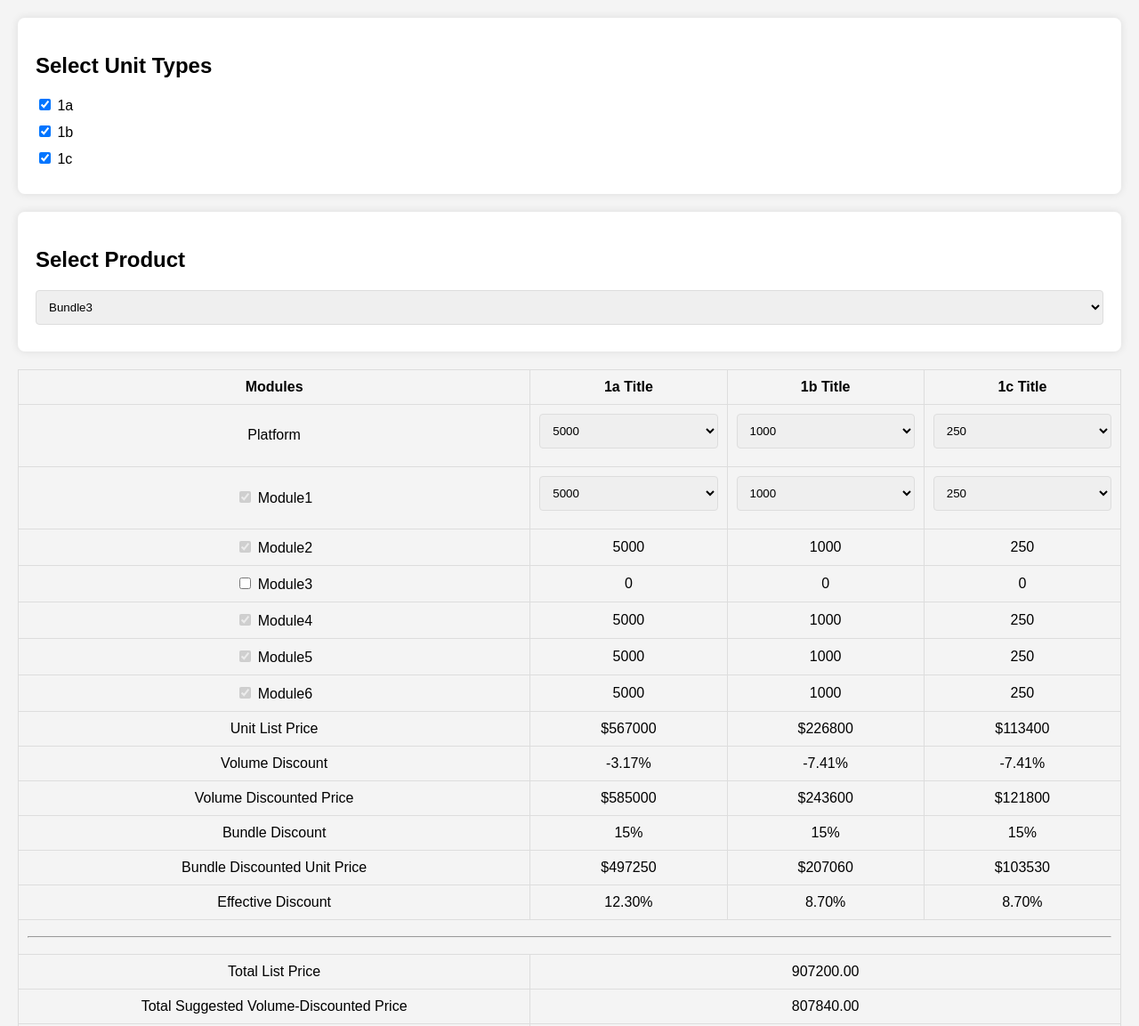
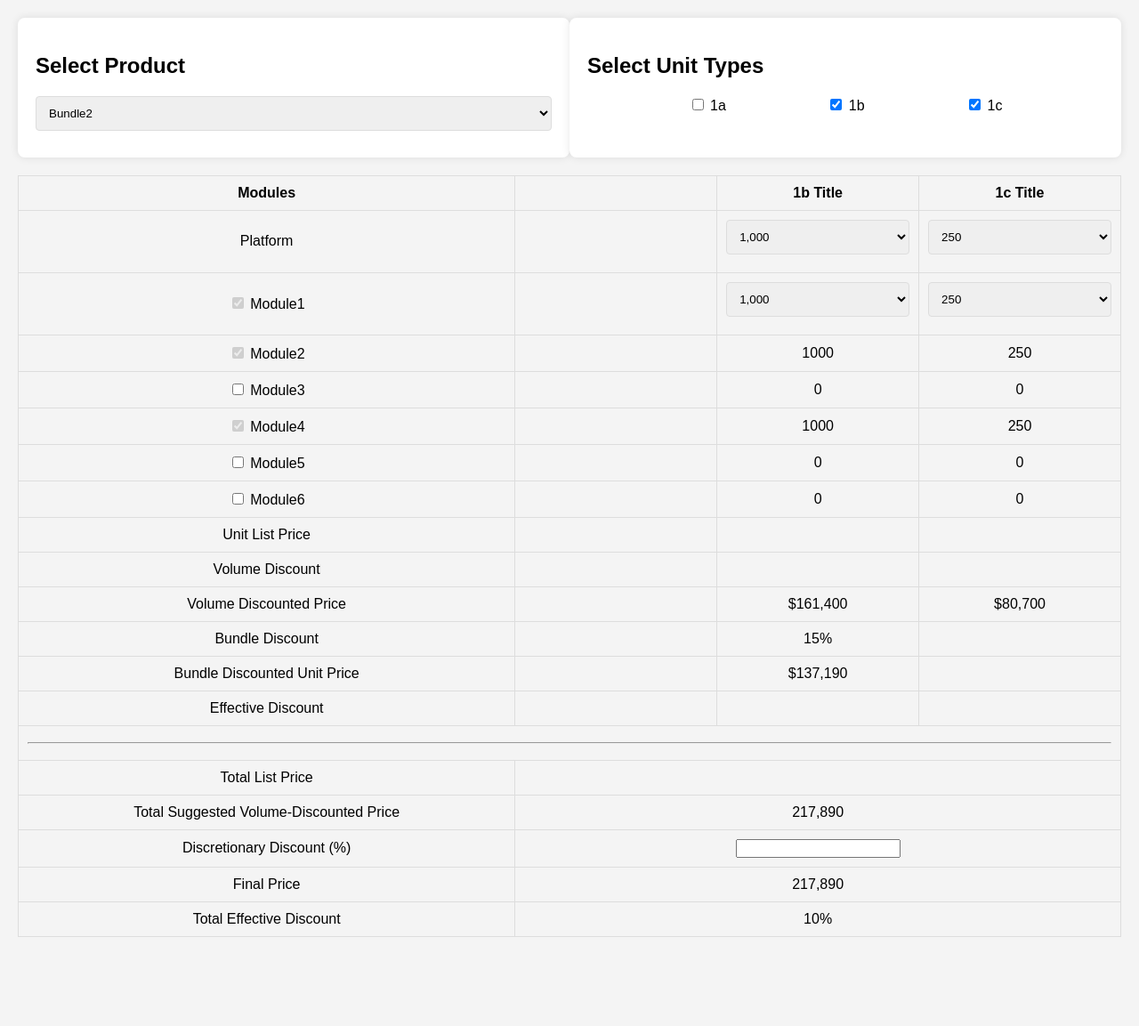
Before and after one commit to bmburhan22/PriceCalc, a plain HTML site: page index.html in a window 1280 px wide. Shown: the top 1153 px of the page at 89% size. After the commit the page ends 1073 px from the top, so only its background shows below. Drawn offline with Linux system fonts and the light colour scheme.

Commit message:
17/07/24

```diff
--- a/index.html
+++ b/index.html
@@ -22,6 +22,7 @@
         .dropdown,
         .checkboxes,
         .unit-row {
+            flex: 1;
             background-color: #fff;
             padding: 20px;
             border-radius: 8px;
@@ -62,31 +63,42 @@
         }
 
         .hidden {
-            display: none;
+            visibility: hidden;
+        }
+
+        .row {
+            display: flex;
+            flex-direction: row;
+            justify-content: space-evenly;
         }
     </style>
 </head>
 
 <body>
     <div class="container">
-        <div class="checkboxes">
-            <h2>Select Unit Types</h2>
-            <label><input type="checkbox" id="check_1a" onchange="toggleUnitType('1a')" checked> 1a</label>
-            <label><input type="checkbox" id="check_1b" onchange="toggleUnitType('1b')" checked> 1b</label>
-            <label><input type="checkbox" id="check_1c" onchange="toggleUnitType('1c')" checked> 1c</label>
-        </div>
+        <div class="row">
+
 
             <div class="dropdown">
                 <h2>Select Product</h2>
                 <select id="product_dropdown" onchange="updateModules()">
                     <option value="Bundle1">Bundle1</option>
-                <option value="Bundle2">Bundle2</option>
-                <option value="Bundle3" selected>Bundle3</option>
+                    <option value="Bundle2" selected>Bundle2</option>
+                    <option value="Bundle3">Bundle3</option>
                     <option value="Bundle4">Bundle4</option>
                     <option value="A la carte">A la carte</option>
                 </select>
             </div>
+            <div class="checkboxes">
+                <h2>Select Unit Types</h2>
+                <div class="row">
+                    <label><input type="checkbox" id="check_1a" onchange="toggleUnitType(['1a'])"> 1a</label>
+                    <label><input type="checkbox" id="check_1b" onchange="toggleUnitType(['1b'])" checked> 1b</label>
+                    <label><input type="checkbox" id="check_1c" onchange="toggleUnitType(['1c'])" checked> 1c</label>
+                </div>
 
+            </div>
+        </div>
         <table id="modules_table">
             <thead>
                 <tr>
@@ -100,7 +112,7 @@
                 <tr>
                     <td>Platform</td>
                     <td class="unit-1a"><select id="platform_units_1a" class="unit-dropdown"
-                            onchange="onPlatformDropdown(['1a'])" ></select></td>
+                            onchange="onPlatformDropdown(['1a'])"></select></td>
                     <td class="unit-1b"><select id="platform_units_1b" class="unit-dropdown"
                             onchange="onPlatformDropdown(['1b'])"></select></td>
                     <td class="unit-1c"><select id="platform_units_1c" class="unit-dropdown"
@@ -171,13 +183,13 @@
                     <td>Bundle Discount</td>
                     <td class="unit-1a" id="bundle_discount_1a">0</td>
                     <td class="unit-1b" id="bundle_discount_1b">0</td>
-                    <td class="unit-1c" id="bundle_discount_1c">0</td>
+                    <td class="unit-1c hidden" id="bundle_discount_1c"></td>
                 </tr>
                 <tr>
                     <td>Bundle Discounted Unit Price</td>
                     <td class="unit-1a" id="bundle_discounted_unit_price_1a">0</td>
                     <td class="unit-1b" id="bundle_discounted_unit_price_1b">0</td>
-                    <td class="unit-1c" id="bundle_discounted_unit_price_1c">0</td>
+                    <td class="unit-1c hidden" id="bundle_discounted_unit_price_1c"></td>
                 </tr>
                 <tr>
                     <td>Effective Discount</td>
@@ -214,6 +226,11 @@
             </tbody>
         </table>
         <script>
+            formatNum = (number) => number.toLocaleString('en-US', {
+                minimumFractionDigits: 0,
+                maximumFractionDigits: 2
+            });
+
             function generateUnitOptions() {
                 let unitOptions = [];
 
@@ -241,6 +258,7 @@
                 populatePlatformDropdown();
                 populateModule1Dropdown();
                 updateModules();
+                toggleUnitType();
             });
 
 
@@ -261,7 +279,7 @@
                         if (unit < (unitType == '1a' ? 5000 : unitType == '1b' ? 1000 : 250)) continue;
                         const option = document.createElement("option");
                         option.value = unit;
-                        option.textContent = unit;
+                        option.textContent = formatNum(unit);
                         platformdropdown.appendChild(option);
 
                     }
@@ -290,23 +308,26 @@
                     }
                     for (var unit of unitOptions) {
                         if (unit < (unitType == '1a' ? 5000 : unitType == '1b' ? 1000 : 250) || unit > platformunit) continue;
+
+
                         const option = document.createElement("option");
                         option.value = unit;
-                        option.textContent = unit;
+                        option.textContent = formatNum(unit);
                         module1dropdown.appendChild(option);
                     }
-                    module1dropdown.value=platformunit;
+                    module1dropdown.value = platformunit;
                 }
 
             }
-            function toggleUnitType(unitType) {
+            function toggleUnitType(unitTypes = ['1a', '1b', '1c']) {
+
+                for (let unitType of unitTypes) {
                     const checkBox = document.getElementById(`check_${unitType}`);
                     const unitColumns = document.querySelectorAll(`.unit-${unitType}`);
                     unitColumns.forEach(column => {
-                    column.style.display = checkBox.checked ? "" : "none";
-                    // column.style['pointer-events'] = checkBox.checked ? "" : "none";
-                    // column.style['opacity'] = checkBox.checked ? 1 : 0.3;
+                        column.style.visibility = checkBox.checked ? "" : "hidden";
                     });
+                }
                 calculatePrices()
             }
 
@@ -338,7 +359,7 @@
                     const platformUnits = document.getElementById(`platform_units_${unitType}`).value;
                     modules.forEach(module => {
 
-                        document.getElementById(`selected_units_${module}_${unitType}`).textContent = document.getElementById(module).checked ? platformUnits : 0;
+                        document.getElementById(`selected_units_${module}_${unitType}`).textContent = document.getElementById(module).checked ? formatNum(platformUnits) : 0;
                     });
                 }
                 calculatePrices();
@@ -349,38 +370,61 @@
                 checkedModules = [0];
                 for (var i = 1; i <= 6; i++) document.getElementById(`module${i}`).checked && checkedModules.push(i);
                 total_volume_discounted_price = 0
+                total_volume_discounted_price_nobundle = 0
+
                 total_list_price = 0;
+                let remove_unit_list_price = unitTypes.some(unitType => {
+                    if (!document.getElementById(`check_${unitType}`).checked) return false
+                    const platformUnits = parseInt(document.getElementById(`platform_units_${unitType}`).value) || 0;
+                    return platformUnits < 10000
+                }
+                )
                 for (var unitType of unitTypes) {
                     unitTypeChecked = document.getElementById(`check_${unitType}`).checked;
                     const module1units = !unitTypeChecked ? 0 : parseInt(document.getElementById(`selected_units_module1_${unitType}`).value) || 0;
                     const platformUnits = !unitTypeChecked ? 0 : parseInt(document.getElementById(`platform_units_${unitType}`).value) || 0;
                     unitListPrice = calculateUnitListPrice(unitType, module1units, platformUnits, checkedModules);
+                    if (unitListPrice <= 0) remove_unit_list_price = true;
                     volumeDiscountedPrice = calculateVolumeDiscountedPrice(unitType, module1units, platformUnits, checkedModules);
-                    document.getElementById(`unit_list_price_${unitType}`).textContent = '$'+unitListPrice;
-                    document.getElementById(`volume_discounted_price_${unitType}`).textContent = '$'+volumeDiscountedPrice;
+                    let unit_list_element = document.getElementById(`unit_list_price_${unitType}`)
+                    let volume_discount_element = document.getElementById(`volume_discount_${unitType}`)
+                    unit_list_element.textContent = '$' + formatNum(unitListPrice);
+                    volume_discount_element.textContent = `${formatNum(((unitListPrice - volumeDiscountedPrice) / unitListPrice * 100))}%`
+                    unit_list_element.style.visibility = remove_unit_list_price ? 'hidden' : '';
+                    volume_discount_element.style.visibility = remove_unit_list_price ? 'hidden' : '';
 
-                    document.getElementById(`volume_discount_${unitType}`).textContent = `${((unitListPrice - volumeDiscountedPrice) / unitListPrice * 100).toFixed(2)}%`
+                    document.getElementById(`volume_discounted_price_${unitType}`).textContent = '$' + formatNum(volumeDiscountedPrice);
 
-                    bundle_discount_rate = document.getElementById('product_dropdown').value != 'A la carte' ? 0.15 : 0
-                    document.getElementById(`bundle_discount_${unitType}`).textContent = `${bundle_discount_rate * 100}%`
+
+                    bundle_discount_rate = (document.getElementById('product_dropdown').value != 'A la carte' && unitType != "1c") ? 0.15 : 0
+                    document.getElementById(`bundle_discount_${unitType}`).textContent = `${formatNum(bundle_discount_rate * 100)}%`
                     bundle_discount = volumeDiscountedPrice * (1 - bundle_discount_rate)
 
-                    document.getElementById(`bundle_discounted_unit_price_${unitType}`).textContent = '$'+bundle_discount
+                    document.getElementById(`bundle_discounted_unit_price_${unitType}`).textContent = '$' + formatNum(bundle_discount)
 
                     if (unitTypeChecked) {
                         total_list_price += unitListPrice;
                         total_volume_discounted_price += bundle_discount
+                        total_volume_discounted_price_nobundle += volumeDiscountedPrice
                     }
-                    document.getElementById(`effective_discount_${unitType}`).textContent =
-                        `${((unitListPrice - bundle_discount) / unitListPrice * 100).toFixed(2)}%`
+                    effective_discount_element = document.getElementById(`effective_discount_${unitType}`)
+                    effective_discount_element.textContent = `${formatNum(((unitListPrice - bundle_discount) / unitListPrice * 100))}%`
+                    effective_discount_element.style.visibility = remove_unit_list_price ? 'hidden' : '';
                 }
-                document.getElementById("total_list_price").textContent = total_list_price.toFixed(2);
+                total_list_price_element = document.getElementById("total_list_price")
+                total_list_price_element.textContent = formatNum(total_list_price);
+                total_list_price_element.style.visibility = remove_unit_list_price ? 'hidden' : '';
+
                 discretionary_discount = parseInt(document.getElementById("discretionary_discount").value) / 100 || 0
-                document.getElementById('total_volume_discounted_price').textContent = total_volume_discounted_price.toFixed(2)
+                document.getElementById('total_volume_discounted_price').textContent = formatNum(total_volume_discounted_price)
                 final_price = total_volume_discounted_price * (1 - discretionary_discount)
-                document.getElementById('final_price').textContent = final_price.toFixed(2)
+                document.getElementById('final_price').textContent = formatNum(final_price)
 
-                document.getElementById('total_effective_discount').textContent = `${((total_list_price - final_price) / total_list_price * 100).toFixed(2)}%`
+                let prefinal_price = remove_unit_list_price ? total_volume_discounted_price_nobundle : total_list_price
+                document.getElementById('total_effective_discount').textContent = `${formatNum((prefinal_price - final_price) / prefinal_price * 100)}%`
+
+
+
             }
 
             const rates = {
@@ -436,6 +480,7 @@
 
             function calculateUnitListPrice(unitType, module1unit, platformunit, checkedModules) {
                 unitlistprice = 0;
+
                 unitslist = [platformunit, module1unit, platformunit, platformunit, platformunit, platformunit, platformunit]
                 const rateSegments = rates[unitType];
 
@@ -468,15 +513,12 @@
                 for (let moduleIndex of checkedModules) {
                     let units = unitslist[moduleIndex]
 
-                    console.log('units count ' + units + ' index ' + moduleIndex);
                     let prevUpperLimit = 0;
                     for (let segment of rateSegments) {
-                        console.log('remaining units '+units);
                         if (units <= 0) break;
                         let upperLimit = segment[0]
-                        let count =  Math.min( upperLimit - prevUpperLimit, units);
+                        let count = Math.min(upperLimit - prevUpperLimit, units);
                         let rate = segment[moduleIndex + 1];
-                        console.log('upperlimit ' + upperLimit + ' rate ' + rate + ' count '+count);
                         price += (count * rate)
                         units -= count
                         prevUpperLimit = upperLimit;
```
Lines whose indentation alone changed are shown as unchanged.
